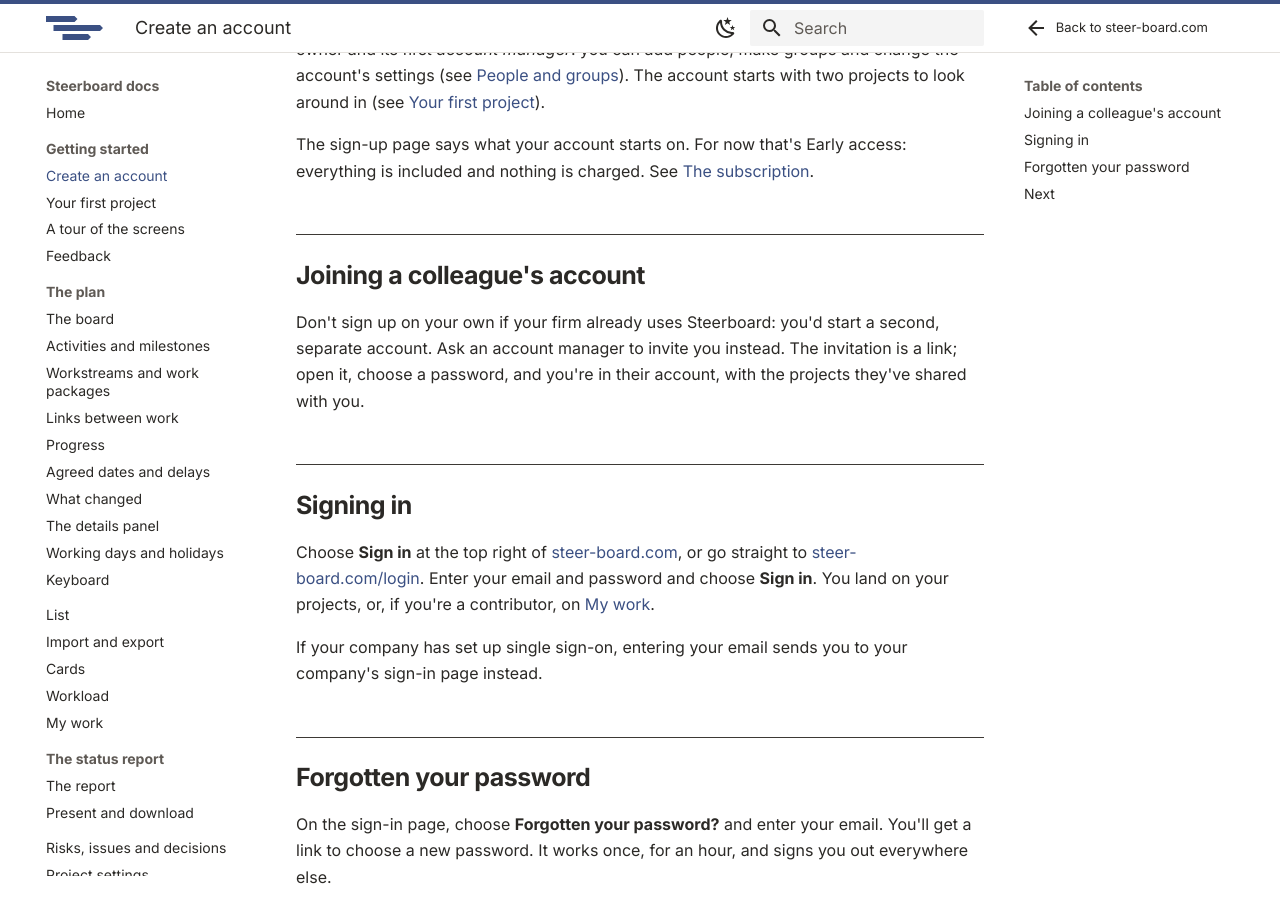
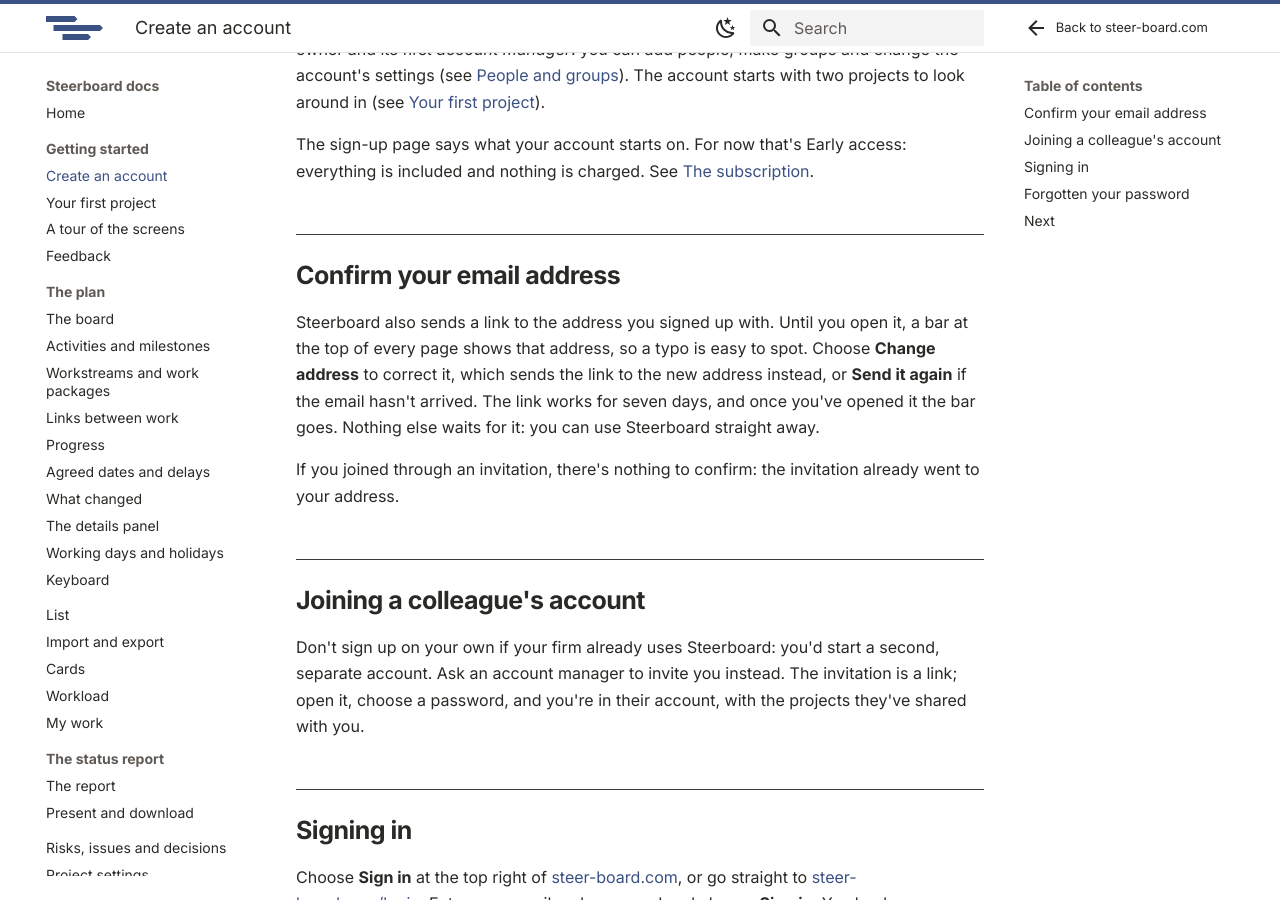
Before and after one commit to mistahcase/steerboard-docs, an MkDocs documentation site: the page built from pages/getting-started/account.md, in a window 1280 px wide and 900 px high, scrolled down 1075 px. Built offline with MkDocs 1.6.1 and Material for MkDocs 9.7.7, drawn with Linux system fonts in a browser that asks for light colours.

Commit message:
Confirm the email address someone signs up with
The first early access user signed up twice: the first time with the
domain mistyped. Two accounts can't share an address, but nothing checked
that the address typed was theirs.

- Someone who signs up on their own is let in at once and sent a link to
  the address typed (7 days). A bar above every page shows that address,
  with Send it again (five an hour) and Change address, which corrects it
  on the account and its person and sends a new link. /confirm/<token>
  confirms it, signed in or not; a link to an address since changed says
  so. Invited people, single sign-on and everyone before count as
  confirmed. The console says "Email not confirmed".
- Database version 26: users.email_unconfirmed (default confirmed) and
  email_confirmations. Added, nothing changed.
- The test copies' demo account confirms itself from its outbox, so no
  check or picture shows the bar.
- SCENARIOS EC1 to EC6; server/confirm.test.ts; ui:check EC; the docs'
  Create an account page and What's new.

Co-Authored-By: Claude Opus 5.5 <noreply@anthropic.com>

```diff
--- a/coverage.json
+++ b/coverage.json
@@ -81,7 +81,7 @@
         "src/gantt/drag.ts",
         "src/gantt/boardMenu.tsx"
       ],
-      "reviewed": "99da269659d999c8673d12549add8941f99a6e37"
+      "reviewed": "d5e074a88da709b0a9eefc0fd73c7fa920a430db"
     },
     "plan/workstreams.md": {
       "covers": [
@@ -92,7 +92,7 @@
         "src/gantt/SectionColumn.tsx",
         "src/gantt/boardMenu.tsx"
       ],
-      "reviewed": "99da269659d999c8673d12549add8941f99a6e37"
+      "reviewed": "d5e074a88da709b0a9eefc0fd73c7fa920a430db"
     },
     "plan/links.md": {
       "covers": [
@@ -150,7 +150,7 @@
         "src/gantt/itemKeys.ts",
         "src/components/ListView.tsx"
       ],
-      "reviewed": "99da269659d999c8673d12549add8941f99a6e37"
+      "reviewed": "d5e074a88da709b0a9eefc0fd73c7fa920a430db"
     },
     "plan/changes.md": {
       "covers": [
--- a/pages/getting-started/account.md
+++ b/pages/getting-started/account.md
@@ -22,6 +22,18 @@ around in (see [Your first project](first-project.md)).
 The sign-up page says what your account starts on. For now that's Early
 access: everything is included and nothing is charged. See
 [The subscription](../sharing/settings.md#the-subscription).
+
+## Confirm your email address
+
+Steerboard also sends a link to the address you signed up with. Until you
+open it, a bar at the top of every page shows that address, so a typo is easy
+to spot. Choose **Change address** to correct it, which sends the link to the
+new address instead, or **Send it again** if the email hasn't arrived. The
+link works for seven days, and once you've opened it the bar goes. Nothing
+else waits for it: you can use Steerboard straight away.
+
+If you joined through an invitation, there's nothing to confirm: the
+invitation already went to your address.
 
 ## Joining a colleague's account
 
```
Also changed, not shown: pages/whats-new.md (+5 -0 lines).
